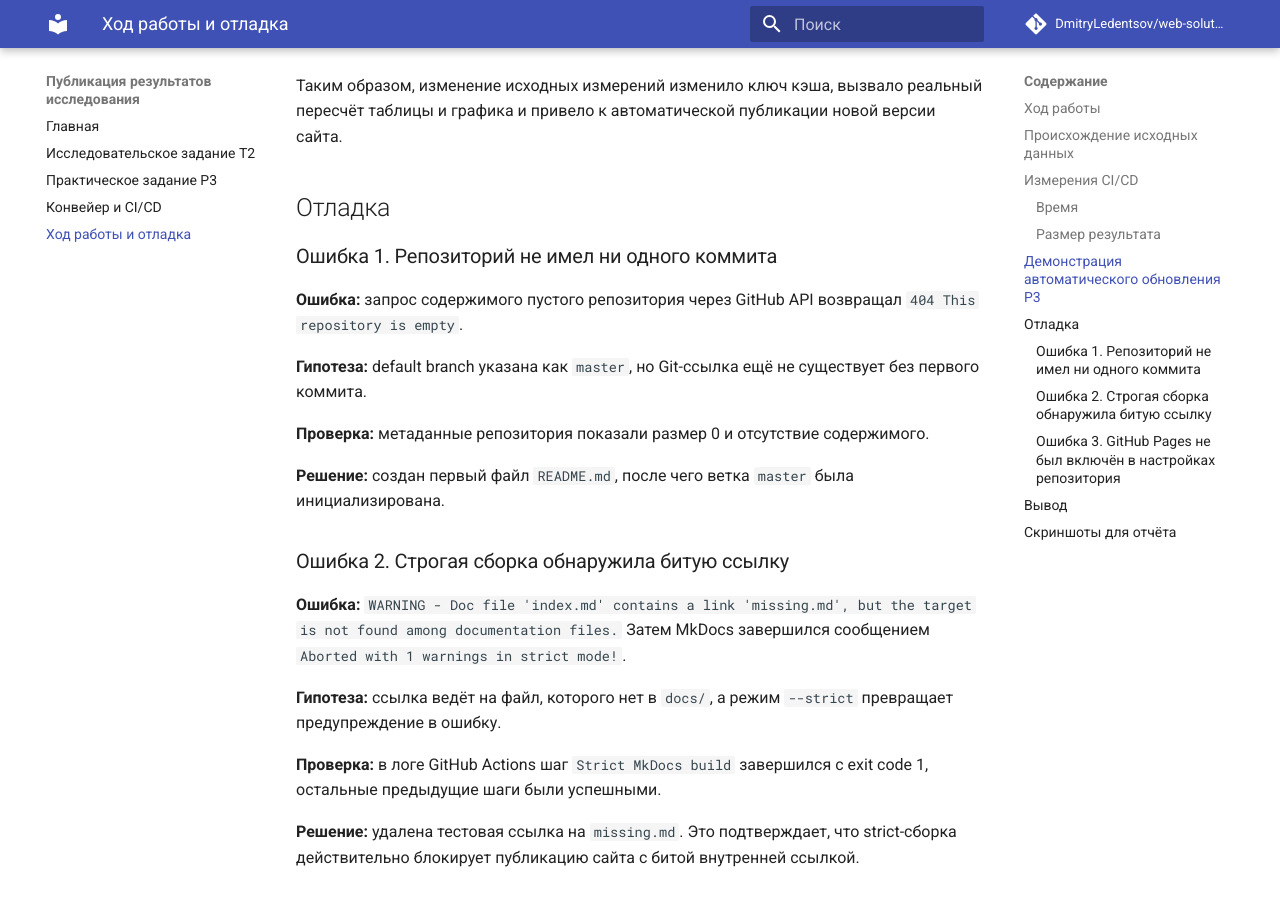
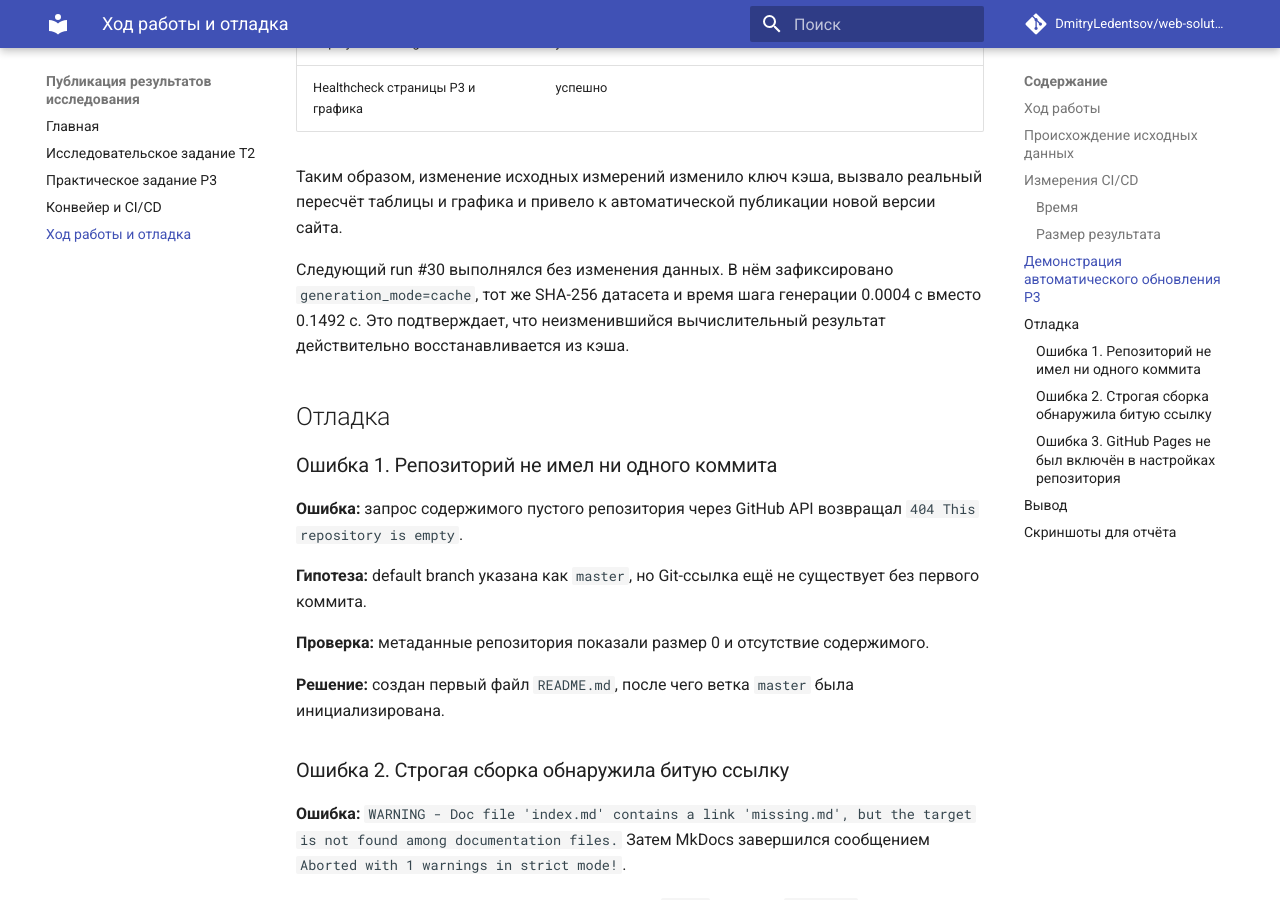
Before and after one commit to DmitryLedentsov/web-solutions-lab-1, an MkDocs documentation site: the page built from docs/report.md, in a window 1280 px wide and 900 px high, scrolled down 2610 px. Built offline with MkDocs 1.6.1 and Material for MkDocs 9.7.7, drawn with Linux system fonts in a browser that asks for light colours; comment, search, counter and statistics services are not loaded; some of the changed text lies outside the part shown.

Commit message:
docs: add real cache performance measurement

```diff
--- a/docs/report.md
+++ b/docs/report.md
@@ -34,6 +34,8 @@
 | Этап | Результат |
 |---|---:|
 | Генерация после изменения исходных данных | 0.1492 с |
+| Генерация из кэша | 0.0004 с |
+| Ускорение шага генерации за счёт кэша | ~373× |
 | Полный build-job | 32 с |
 | Deploy-job | 48 с |
 | Шаг `actions/deploy-pages` | 43 с |
@@ -67,6 +69,8 @@
 | Healthcheck страницы P3 и графика | успешно |
 
 Таким образом, изменение исходных измерений изменило ключ кэша, вызвало реальный пересчёт таблицы и графика и привело к автоматической публикации новой версии сайта.
+
+Следующий run #30 выполнялся без изменения данных. В нём зафиксировано `generation_mode=cache`, тот же SHA-256 датасета и время шага генерации 0.0004 с вместо 0.1492 с. Это подтверждает, что неизменившийся вычислительный результат действительно восстанавливается из кэша.
 
 ## Отладка
 
```
